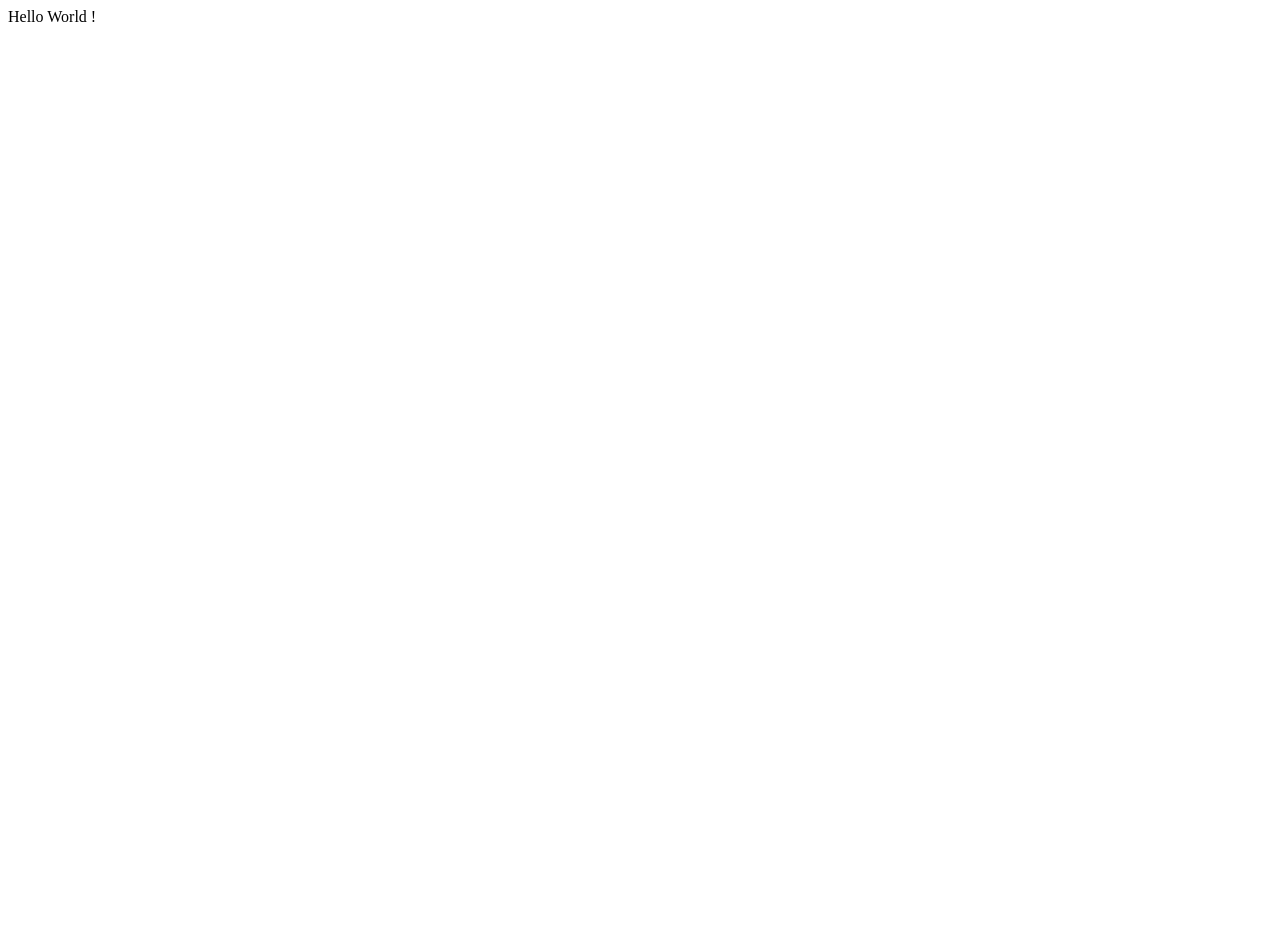
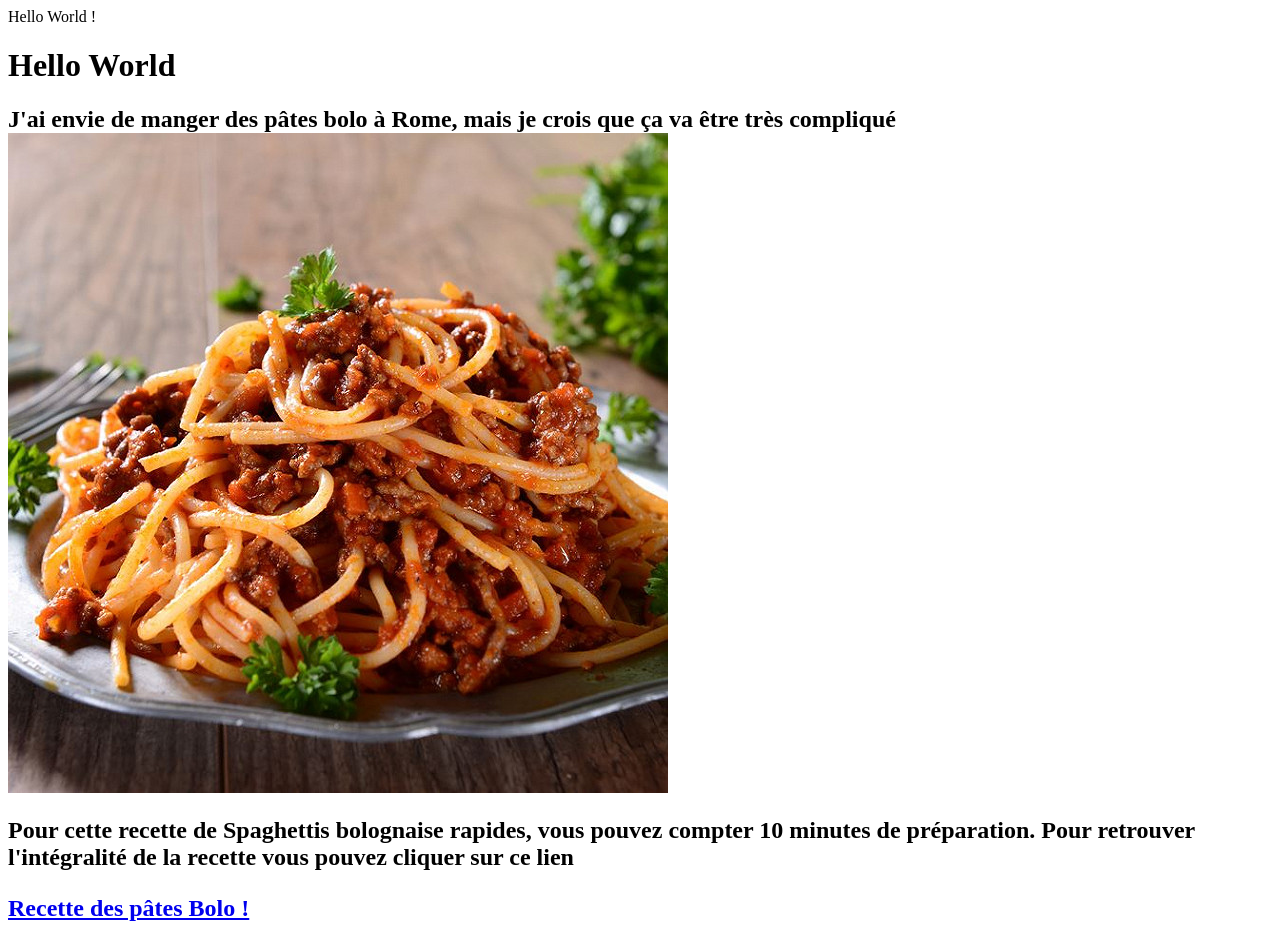
Before and after one commit to Evacoquillette/vivelespates, a plain HTML site: page gestion de projet web/index.html in a window 1280 px wide. Before the commit the page ends 800 px from the top, so only its background shows below. Drawn offline with Linux system fonts and the light colour scheme.

Commit message:
essai paragraphe et photo sur page internet

```diff
--- a/gestion de projet web/index.html
+++ b/gestion de projet web/index.html
@@ -1 +1,25 @@
 Hello World !
+
+<!DOCTYPE html>
+<html>
+<head>
+  <title>Vive les pâtes </title>
+  <meta charset="utf-8"/>
+  <link rel="stylesheet" type="text/css" href="main.css">
+</head>
+<body>
+ 	<h1>Hello World</h1>
+	<h2> <strong> J'ai envie de manger des pâtes bolo à Rome,</strong> mais je crois que ça va être très compliqué
+</body>
+
+<img src="pate bolo.jpg" alt="Mon logo">
+
+<p>
+  Pour cette recette de Spaghettis bolognaise rapides, vous pouvez compter 10 minutes de préparation. Pour retrouver l'intégralité de la recette vous pouvez cliquer sur ce lien
+</p>
+
+<a href="https://www.cuisineaz.com/recettes/spaghettis-bolognaise-rapides-71743.aspx" target="_blank">
+    Recette des pâtes Bolo !
+</a>
+
+</html>
```
Also changed, not shown: gestion de projet web/essai page internet.JPG (added), gestion de projet web/pate bolo.jpg (added).
